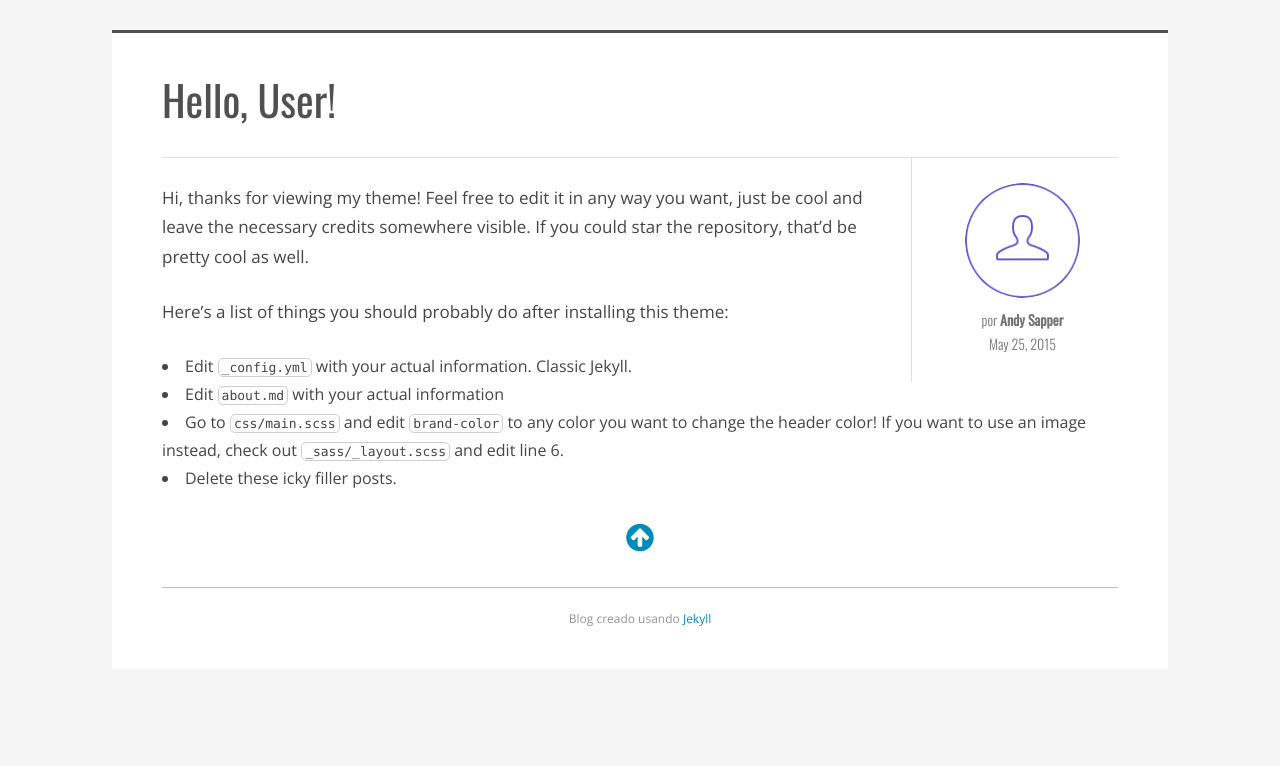
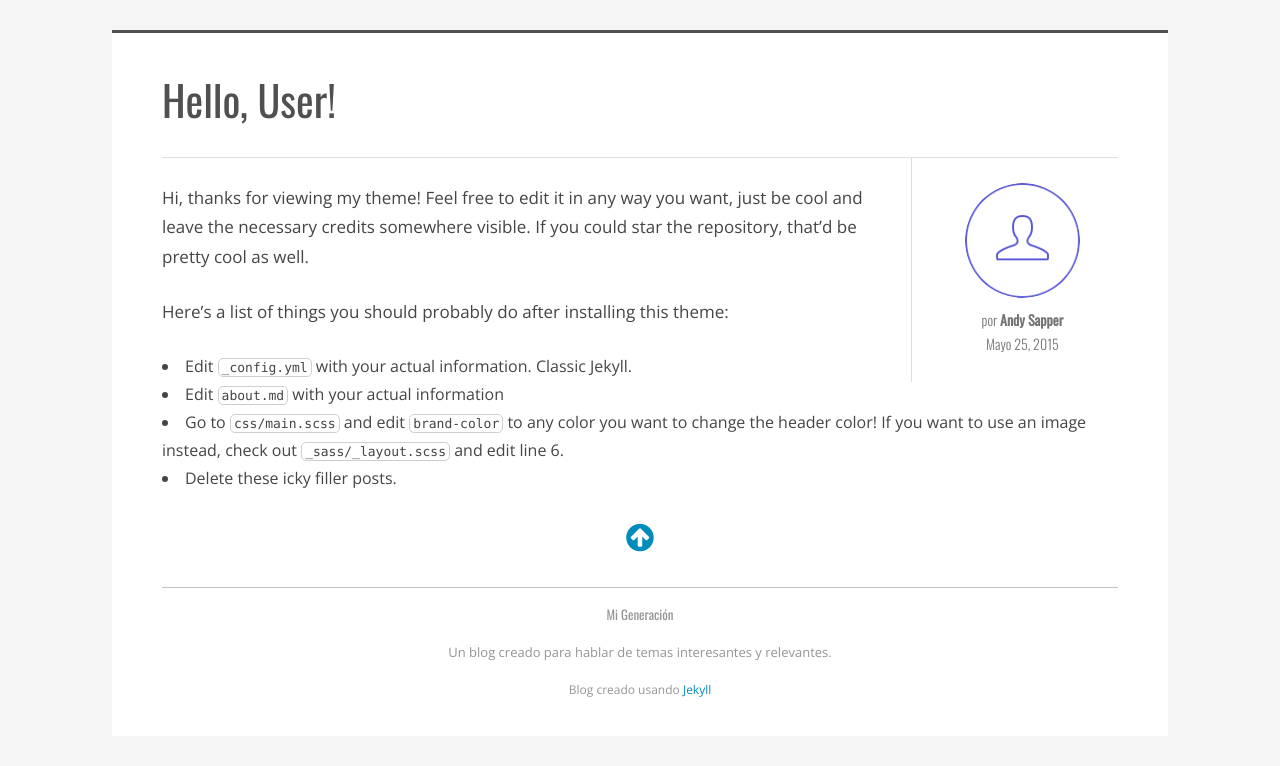
Before and after one commit to upandup/upandup.github.io, a Jekyll site: the page built from _posts/2015-05-25-hello.markdown, in a window 1280 px wide. Shown: the part 530-1296 px from the top of the page. Built offline with Jekyll 4.4.1, drawn with Linux system fonts in a browser that asks for light colours; nearby versions of some CDN libraries; comment, search, counter and statistics services are not loaded; before the commit the page ends 1229 px from its top, so only the background shows below that.

Commit message:
Added first post and cheged blockquote styles

```diff
--- a/_includes/footer.html
+++ b/_includes/footer.html
@@ -1,4 +1,7 @@
 <div class="footer" align="center">
+  <h3 class="footer-info">Mi Generación</h3>
+  <p class="footer-info">Un blog creado para hablar de temas interesantes y relevantes.</p>
+  <p></p>
 
   Blog creado usando <a href=http://jekyllrb.com target="_blank">Jekyll</a>
 
--- a/_layouts/post.html
+++ b/_layouts/post.html
@@ -41,7 +41,24 @@
   <section class="in-post-author">
     <div class="in-post-author-photo"></div>
     <h4 class="in-post-info">por <strong>{{ page.author }}</strong></h4>
-    <h4 class="in-post-info">{{ page.date | date: "%b %-d, %Y" }}</h4>
+    <h4 class="in-post-info">
+      {% assign m = page.date | date: "%-m" %}
+      {% case m %}
+        {% when '1' %}Enero
+        {% when '2' %}Febrero
+        {% when '3' %}Marzo
+        {% when '4' %}Abril
+        {% when '5' %}Mayo
+        {% when '6' %}Junio
+        {% when '7' %}Julio
+        {% when '8' %}Agosto
+        {% when '9' %}Septiembre
+        {% when '10' %}Octubre
+        {% when '11' %}Noviembre
+        {% when '12' %}Diciembre
+      {% endcase %}
+      {{ page.date | date: "%-d, %Y" }}
+    </h4>
     {% if page.authorInfo %}
     <p class="in-post-info">{{ page.authorInfo }}</p>
     {% endif %}
--- a/css/main.css
+++ b/css/main.css
@@ -92,18 +92,21 @@
  ***************************************************************/
 
 blockquote {
-  color: #505050;
-  width: 40%;
+  width: 75%;
   text-align: center;
-  margin: 0 auto 40px;
-  padding: 0 15px;
+  margin: 40px auto;
 
-  font-size: 17px;
-  font-style: italic;
+  border-top:    3px solid #000;
+  border-bottom: 3px solid #000;
 }
 
-blockquote > :last-child {
-  margin-bottom: 0;
+blockquote p {
+  margin-bottom: 25px;
+  padding: 0 15px;
+  color: #000;
+  font-family: Palatino, serif;
+  font-size: 1.375rem; /* 22px/16px */
+  font-weight: 700;
 }
 
 
@@ -349,10 +352,15 @@
 .footer {
   padding: 20px 0;
   margin: auto;
-  font-size: 12px;
+  line-height: 1;
+  font-size: 0.75rem; /* 12px/16px */
   font-family: Open Sans;
   color: #959595;
   border-top: 1px solid #BDC3C7;
+}
+
+.footer-info {
+  font-size: 13px;
 }
 
 
```
Also changed, not shown: _posts/2015-08-20-poder-de-sueños.md (added, +35 -0 lines).
